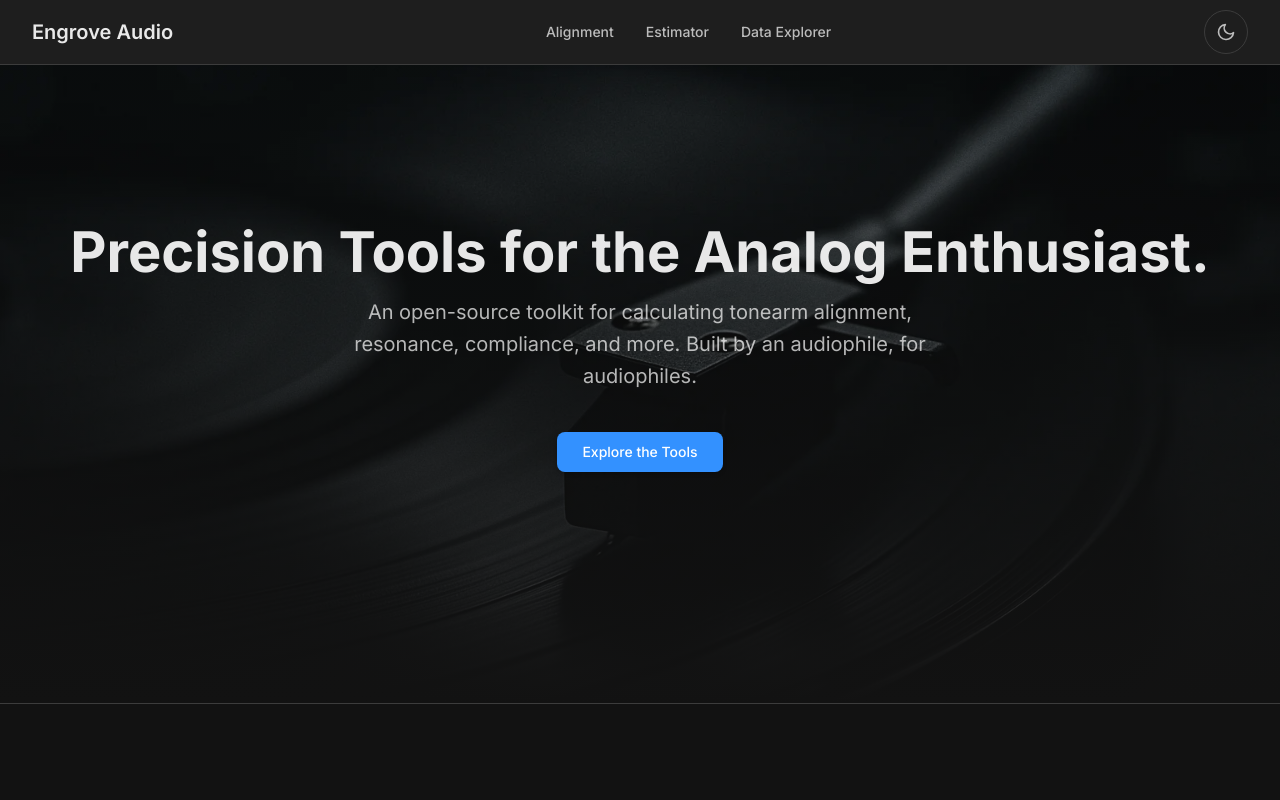
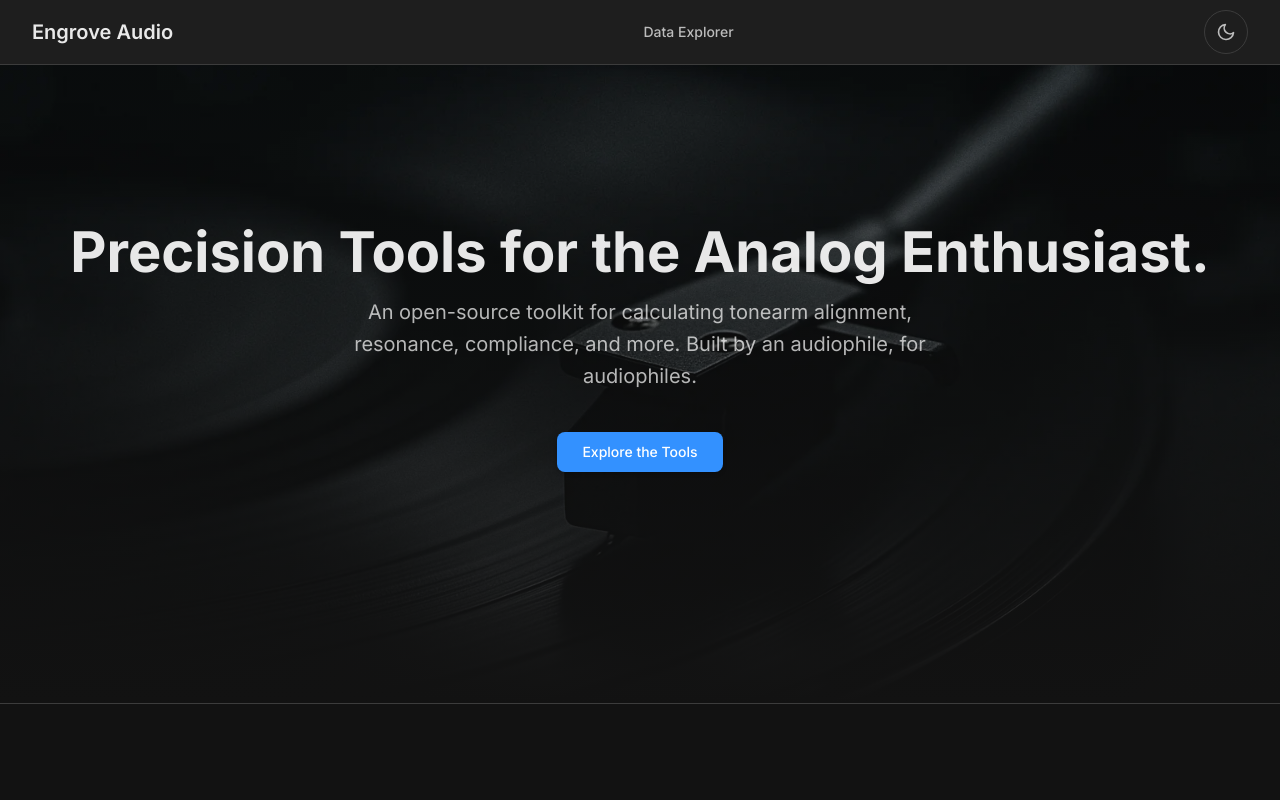
Before and after one commit to Engrove/Engrove-Audio-Tools-2.0, a Vue app: page / in a window 1280 px wide. Shown: the top 800 px of the page. Built offline with nearby package versions, Linux system fonts and the light colour scheme.

Commit message:
Update GlobalHeader.vue

```diff
--- a/src/widgets/GlobalHeader/GlobalHeader.vue
+++ b/src/widgets/GlobalHeader/GlobalHeader.vue
@@ -1,4 +1,4 @@
- <!-- src/widgets/GlobalHeader/GlobalHeader.vue -->
+<!-- src/widgets/GlobalHeader/GlobalHeader.vue -->
 <!-- Denna widget är den primära, globala headern för hela applikationen. -->
 <!-- Den är nu fullt responsiv och inkluderar den fungerande temaväxlaren. -->
 
@@ -14,9 +14,12 @@
 
         <!-- Mitten sektion: Traditionell navigering för desktop -->
         <nav class="header-nav-desktop">
-          <router-link to="/alignment-calculator" class="nav-link">Alignment</router-link>
-          <router-link to="/compliance-estimator" class="nav-link">Estimator</router-link>
+          <!-- TODO: Lägg till länk för Alignment Calculator här -->
+          <!-- TODO: Lägg till länk för Compliance Estimator här -->
+
+          <!-- NY LÄNK TILL DATA EXPLORER -->
           <router-link to="/data-explorer" class="nav-link">Data Explorer</router-link>
+
         </nav>
 
         <!-- Höger sektion: Knappar och kontroller -->
```
